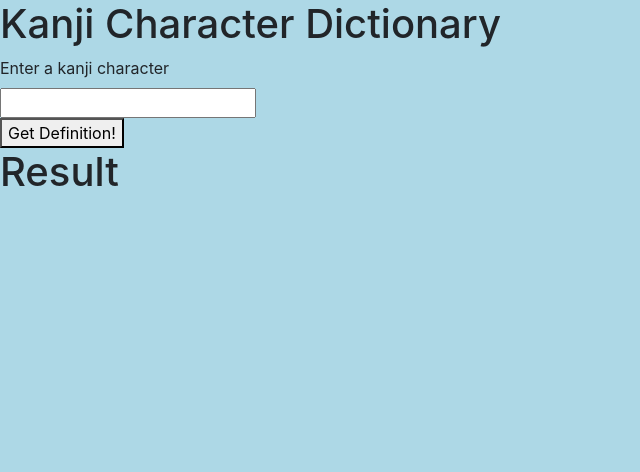
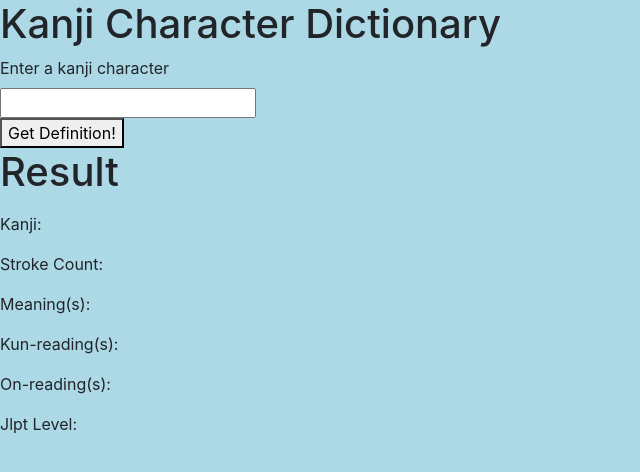
Before and after one commit to g-lee2/kanji-study, a website built with webpack: page src/index.html in a window 1280 px wide. Shown: the whole page, without its empty margins (0-640 px from the left). Built offline with nearby package versions, Linux system fonts and the light colour scheme.

Commit message:
Add sections for each kanji response to display

```diff
--- a/src/index.html
+++ b/src/index.html
@@ -15,6 +15,12 @@
     <button type="submit">Get Definition!</button>
   </form>
   <h1>Result</h1>
-  <p id="result"></p>
+  <p><span id="error"></span></p>
+  <p>Kanji: <span id="kanji-character"></span></p>
+  <p>Stroke Count: <span id="stroke-count"></span></p>
+  <p>Meaning(s): <span id="meaning"></span></p>
+  <p>Kun-reading(s): <span id="kun-yomi"></span></p>
+  <p>On-reading(s): <span id="on-yomi"></span></p>
+  <p>Jlpt Level: <span id="jlpt-level"></span></p>
 </body>
 </html>
```
